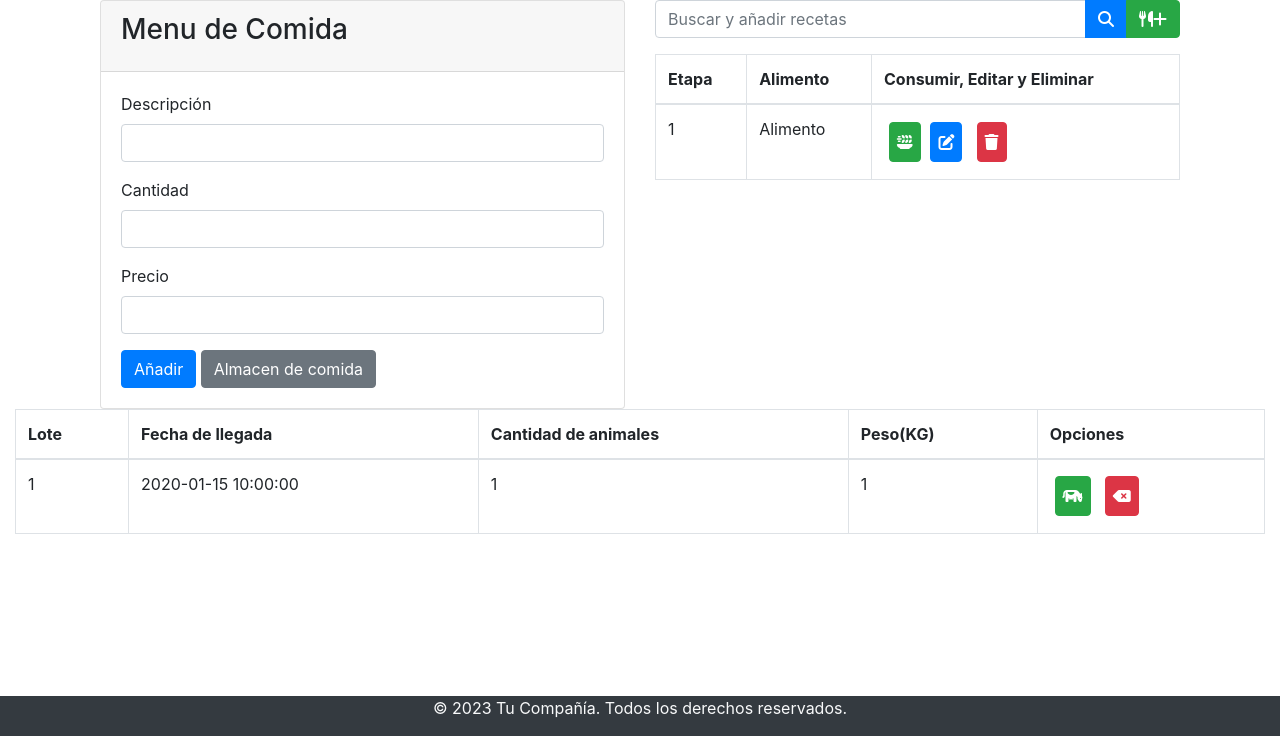
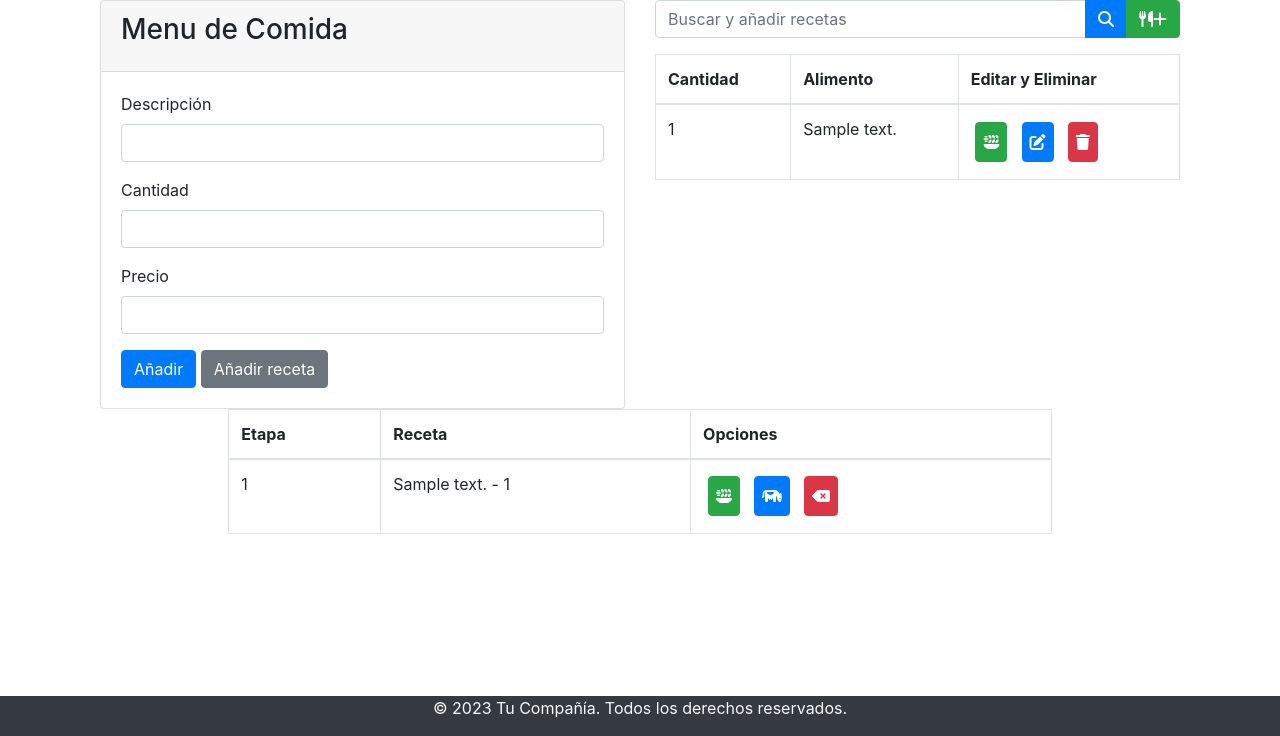
Before and after one commit to VagrantTrack149/CRUD_VACAS, a PHP site: page /Comida.php in a window 1280 px wide. Shown: the part 64-800 px from the top of the page. Run offline with PHP 8.4, Linux system fonts and the light colour scheme; the visitor is signed in with stand-in values (Sample User, id 1); tables that the repository leaves empty hold one stand-in row (values such as "Sample post"); data that the repository does not hold is empty; some libraries are stand-ins or nearby versions.

Commit message:
Funcionalidad comida inicio

```diff
--- a/www/Comida.php
+++ b/www/Comida.php
@@ -7,7 +7,6 @@
 ?>
 <link rel="stylesheet" href="style/Control.css">
 <div class="container d-flex">
-
   <div class="col-md-6 flex-fill">
     <div class="card">
         <div class="card-header">
@@ -27,7 +26,7 @@
             <input type="text" class="form-control" id="campo3" name="campo3">
         </div>
           <button type="submit" class="btn btn-primary">Añadir</button>
-      <button class="btn btn-secondary" href="Almacen_comida.php">Almacen de comida</button>
+          <button class="btn btn-secondary" href="Almacen_comida.php">Añadir receta</button>
         </div>
       </div>
   </div>
@@ -47,64 +46,77 @@
     <table class="table table-bordered">
       <thead>
                 <tr>
-        <th>Etapa</th>
+                    <th>Cantidad</th>
                     <th>Alimento</th>
-        <th>Consumir, Editar y Eliminar</th>
-
-      </tr>
-    </thead>
-    <tbody>
-      <tr>
-        <td>1</td>
-        <td><h8> Alimento</h4></td>
-        <td><button class="btn btn-success apply" href="./srv/Consumir_comida.php"><i class="fa-solid fa-plate-wheat"></i></i>
-        <button class="btn btn-primary edit" href="./srv/Editar_comida.php"><i class="fa-solid fa-pen-to-square"></i></button>
-        <button class="btn btn-danger delete" href="./srv/Eliminar_comida.php"><i class="fa-solid fa-trash"></i></button></button></td>
-      </tr>
-
-    </tbody>
-  </table>
-</div>
-</div>
-
-<div class="col-md-12">
-<table class="table table-bordered">
-      <thead>
-        <tr>
-          <th>Lote</th>
-          <th>Fecha de llegada</th>
-          <th>Cantidad de animales</th>
-          <th>Peso(KG)</th>
-          <th>Opciones</th>
+                    <th>Editar y Eliminar</th>
                 </tr>
             </thead>
             <tbody>
             <?php
-        $termino = isset($_GET['termino']) ? $_GET['termino']:'';
-          $query="SELECT Lote, Llegada,Cantidad,Peso_Lote FROM Lote";
-          if(!empty($termino)){
-            $query.= " WHERE Lote LIKE '$termino'";
-          }
+              $query = "SELECT * FROM `Comida`";
               $select_lotes = mysqli_query($conn, $query);
-          while($row=mysqli_fetch_array($select_lotes)){
+              while ($row = mysqli_fetch_array($select_lotes)) {
             ?>
+
                 <tr>
-          <td><?php echo $row['Lote']?></td>
-          <td><?php echo $row['Llegada']?></td>
-          <td><?php echo $row['Cantidad']?></td>
-          <td><?php echo $row['Peso_Lote']?></td>
+                    <td><?php echo $row['cantidad'] ?></td>
+                    <td><?php echo $row['Descripcion'] ?></td>
                     <td>
-            <a role="button" aria-disabled="true"class="btn btn-success apply" href="srv/Ganado_detalles.php?id=<?php echo $row['Lote'];?>">
-              <i class="fa-solid fa-cow"></i>
-            </a>
-            <a role="button" aria-disabled="true"class="btn btn-danger apply" href="srv/Eliminar_lote.php?id=<?php echo $row['Lote'];?>">
-            <i class="fa-solid fa-delete-left"></i>
-            </a>
-
+                        <button class="btn btn-success apply" href="./srv/Consumir_comida.php"><i class="fa-solid fa-plate-wheat"></i></i></button>
+                        <button class="btn btn-primary edit" href="./srv/Editar_comida.php"><i class="fa-solid fa-pen-to-square"></i></button>
+                        <button class="btn btn-danger delete" href="./srv/Eliminar_comida.php"><i class="fa-solid fa-trash"></i></button>
                     </td>
                 </tr>
                 <?php }?>
             </tbody>
         </table>
     </div>
+</div>
+
+<div class="col-md-8 mx-auto">
+  <table class="table table-bordered Taco">
+    <thead>
+      <tr>
+        <th>Etapa</th>
+        <th>Receta</th>
+        <th>Opciones</th>
+      </tr>
+    </thead>
+    <tbody>
+      <?php
+        $query = "SELECT
+        c.id_comida,
+        CONCAT(c.Descripcion, ' - ', r.cantidad) AS Descripcion_Cantidad,
+        c.cantidad AS Cantidad_Comida,
+        c.precio,
+        r.id_receta,
+        r.cantidad AS Cantidad_Receta
+        FROM
+        Granja.Comida c
+        INNER JOIN
+        Granja.recetas r ON c.id_comida = r.id_comida;";
+        $select_lotes = mysqli_query($conn, $query);
+        while ($row = mysqli_fetch_array($select_lotes)) {
+      ?>
+      <tr>
+        <td><?php echo $row['id_receta'] ?></td>
+        <td><?php echo $row['Descripcion_Cantidad'] ?></td>
+        <td>
+          <button class="btn btn-success apply" href="./srv/Consumir_comida.php">
+            <i class="fa-solid fa-plate-wheat"></i>
+          </button>
+          <a role="button" aria-disabled="true" class="btn btn-primary apply" href="srv/Ganado_detalles.php?id=<?php echo $row['Lote']; ?>">
+            <i class="fa-solid fa-cow"></i>
+          </a>
+          <a role="button" aria-disabled="true" class="btn btn-danger apply" href="srv/Eliminar_lote.php?id=<?php echo $row['Lote']; ?>">
+            <i class="fa-solid fa-delete-left"></i>
+          </a>
+        </td>
+      </tr>
+      <?php } ?>
+    </tbody>
+  </table>
+  </div>
+
+
 <?php include 'Template/footer.php'; ?>
```
Lines whose indentation alone changed are shown as unchanged.
